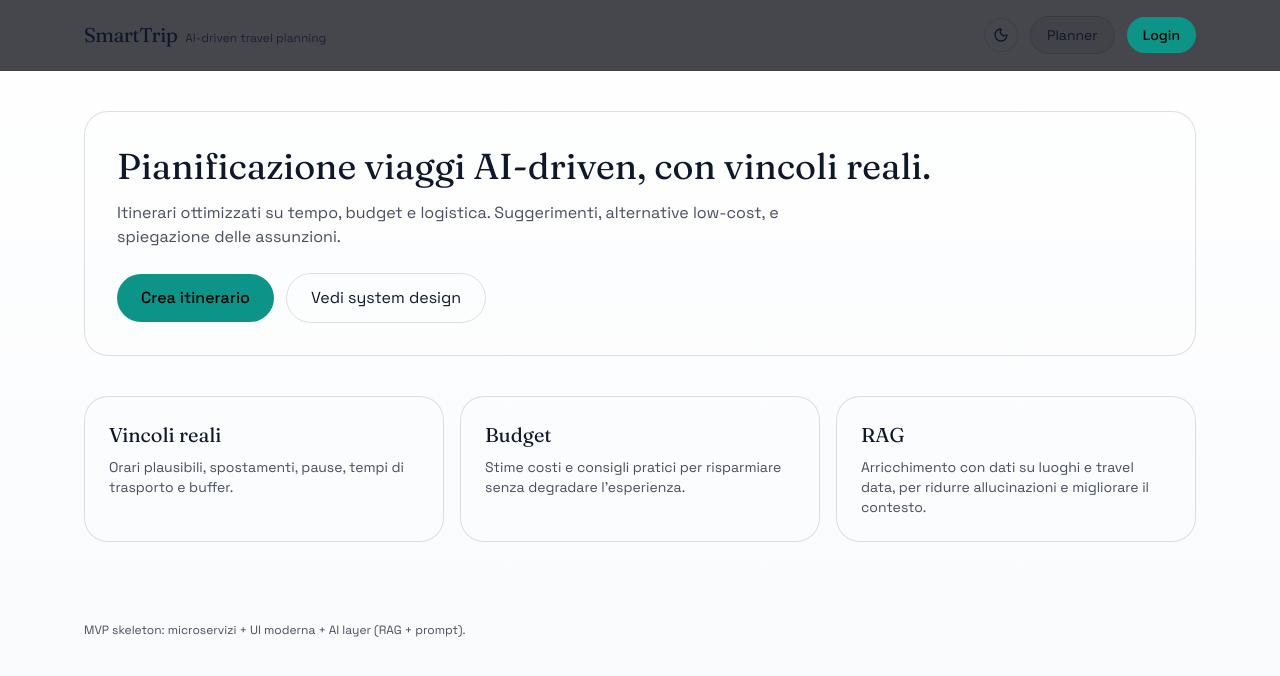
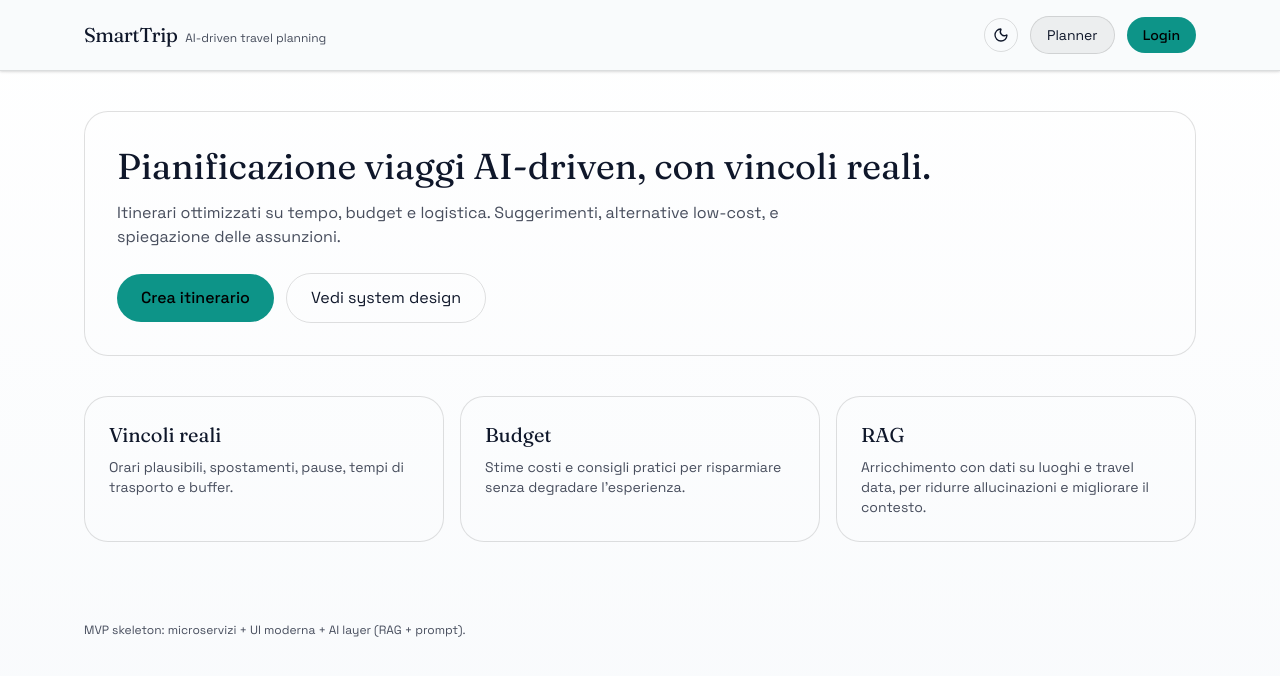
Before and after one commit to yuriisuprun/food-delivery-application, a React (Vite) app in the folder web/: page / in a window 1280 px wide. Shown: the top 676 px of the page. Built offline with nearby package versions, Linux system fonts and the light colour scheme; no server answers.

Commit message:
Update trip service controllers

```diff
--- a/web/src/ui/layout/RootLayout.tsx
+++ b/web/src/ui/layout/RootLayout.tsx
@@ -1,3 +1,4 @@
+import React from "react";
 import { Link, Outlet, useNavigate } from "react-router";
 import { getToken, logout } from "../lib/auth";
 import { useTheme } from "../lib/theme";
@@ -8,9 +9,24 @@ export function RootLayout() {
   const token = getToken();
   const { theme, toggleTheme } = useTheme();
 
+  // FIX: Move style object outside JSX
+  const headerStyle = {
+    backgroundColor:
+      theme === "light"
+        ? "rgba(248, 250, 252, 0.8)" // Very light gray with high transparency
+        : "rgba(7, 10, 18, 0.75)",   // Dark theme background
+    boxShadow:
+      theme === "light"
+        ? "0 1px 3px rgba(0,0,0,0.1), 0 1px 2px rgba(0,0,0,0.06)"
+        : "none",
+  };
+
   return (
     <div className="min-h-screen">
-      <header className="sticky top-0 z-20 border-b border-[color:var(--line)] bg-[rgba(7,10,18,0.75)] backdrop-blur dark:bg-[rgba(7,10,18,0.75)] light:bg-white/80">
+      <header
+        className="sticky top-0 z-20 border-b border-[color:var(--line)] backdrop-blur transition-all duration-300"
+        style={headerStyle}
+      >
         <div className="mx-auto flex max-w-6xl items-center justify-between px-5 py-4">
           <Link to="/" className="flex items-baseline gap-2">
             <div className="brand text-xl tracking-tight">SmartTrip</div>
--- a/web/tsconfig.json
+++ b/web/tsconfig.json
@@ -7,8 +7,7 @@
     "jsx": "react-jsx",
     "strict": true,
     "skipLibCheck": true,
-    "noEmit": true,
-    "types": ["vite/client", "react", "react-dom"]
+    "noEmit": true
   },
   "include": ["src"]
 }
```
